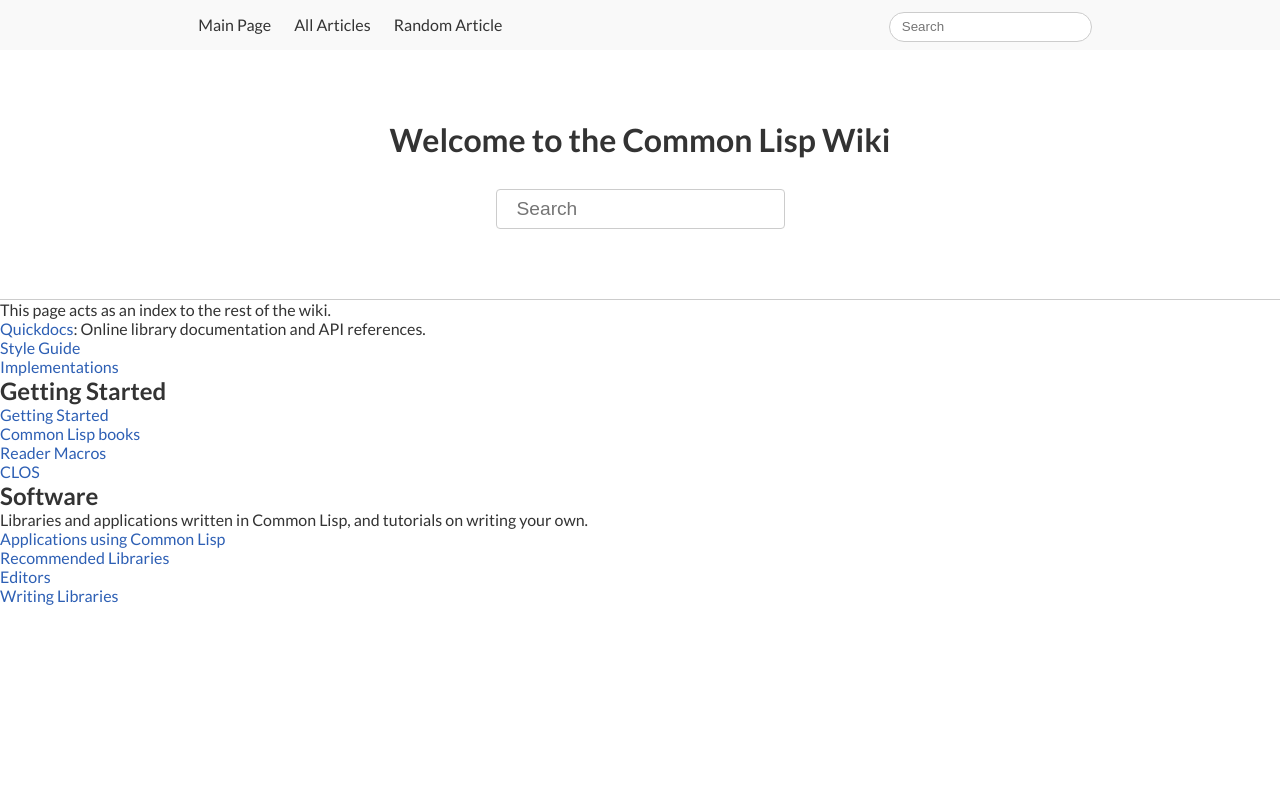
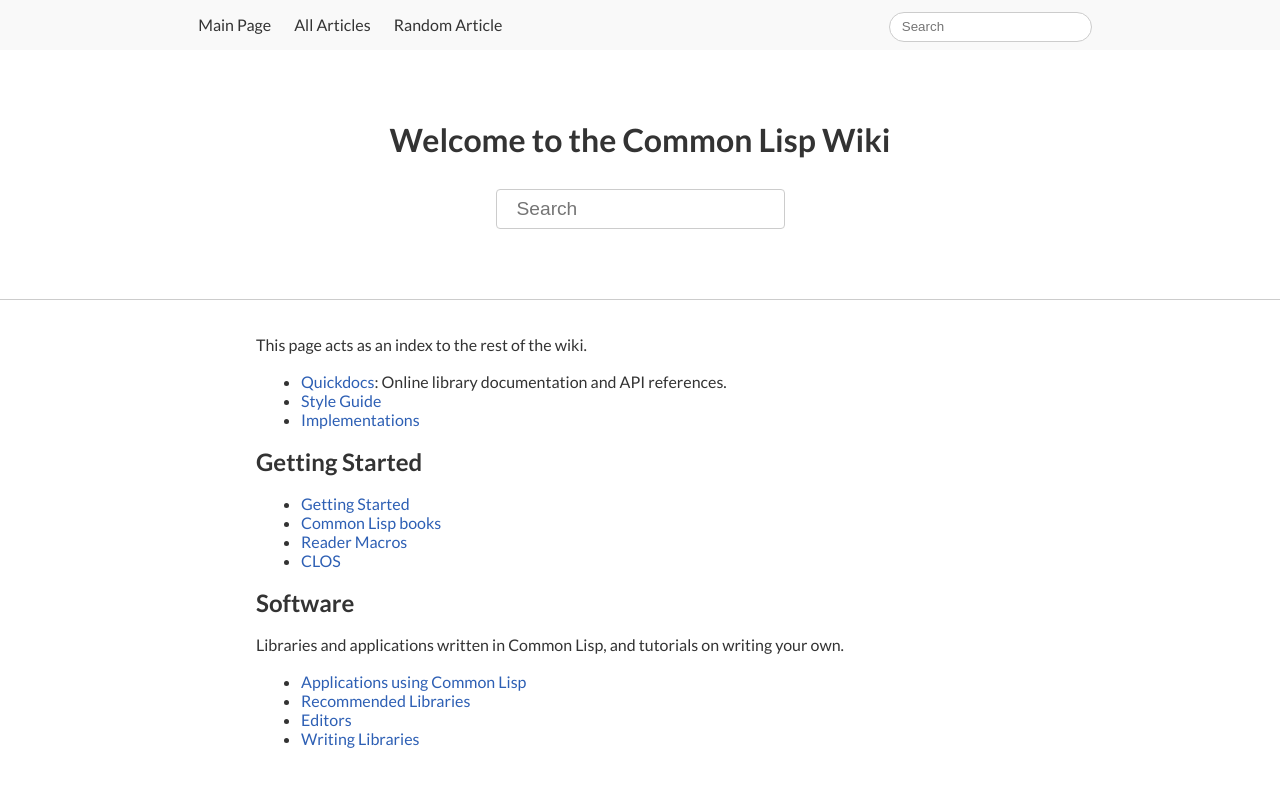
Before and after one commit to LispLang/lisplang.github.io, a Jekyll site: the page built from wiki/index.html, in a window 1280 px wide. Shown: the top 787 px of the page. Built offline with Jekyll 4.4.1, drawn with Linux system fonts in a browser that asks for light colours.

Commit message:
Some main wiki page style

```diff
--- a/assets/css/wiki.scss
+++ b/assets/css/wiki.scss
@@ -76,6 +76,19 @@ main.landing {
             color: #555;
             border-radius: 4px;
             border: 1px solid #ccc;
+        }
+    }
+
+    article {
+        width: 60%;
+        margin: 35px auto;
+
+        ul li, ol li {
+            margin-left: 45px;
+        }
+
+        > * {
+            margin-bottom: 18px;
         }
     }
 }
```
